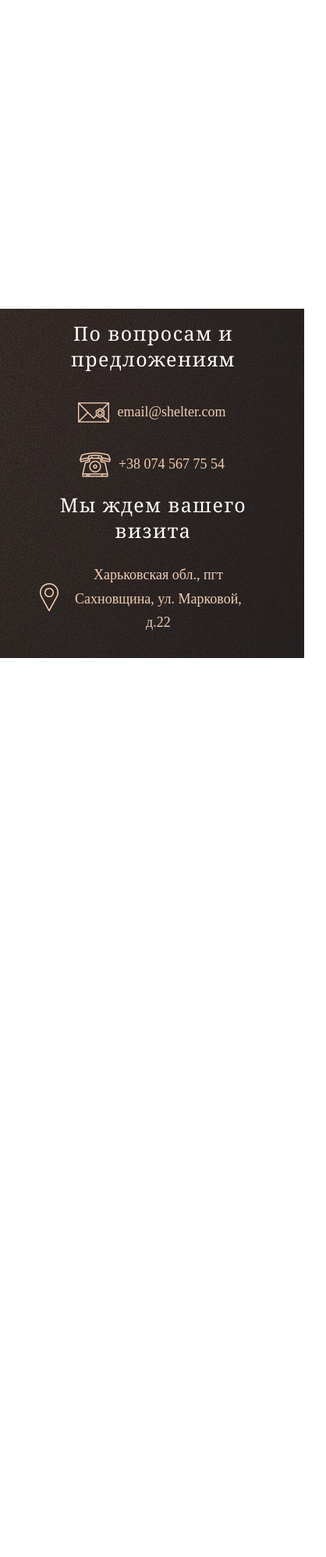
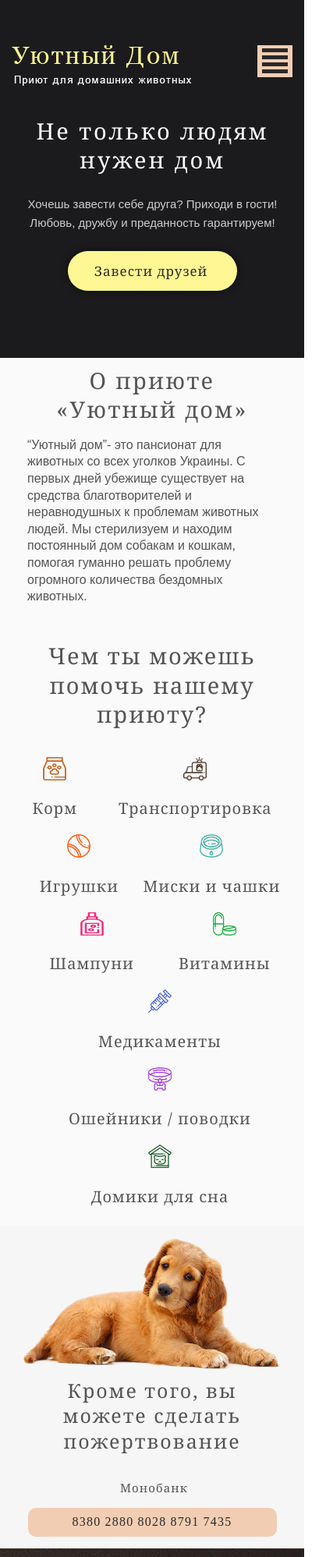
Before and after one commit to yliia-batova/cozy_home, a website: page app/index.html in a window 390 px wide. Shown: the top 1997 px of the page at 78% size, 418 px wide, since content can reach past the window. Before the commit the page ends 844 px from the top, so only its background shows below. Drawn offline with nearby package versions, Linux system fonts and the light colour scheme; files that its build step writes are made by us from their sources.

Commit message:
added adaptive index.html

```diff
--- a/app/index.html
+++ b/app/index.html
@@ -13,19 +13,19 @@
 <body>
     <div class="wrapper">
         <div class="content">
-            <!-- <header class="header"> -->
-                <!-- <div class="container">
+            <header class="header">
+                <div class="container">
                     <div class="header__top">
                         <a class="header__logo" href="#">
                             <img class="header__logo-img" src="images/logo.png" alt="logo">
                         </a>
                         <nav class="header__menu">
                             <button type="button" class="header__menu-btn">
-                          <div class="header__menu-line"></div>
-                          <div class="header__menu-line"></div>
-                          <div class="header__menu-line"></div>
-                          <div class="header__menu-line"></div>
-                        </button>
+                                <div class="header__menu-line"></div>
+                                <div class="header__menu-line"></div>
+                                <div class="header__menu-line"></div>
+                                <div class="header__menu-line"></div>
+                            </button>
                             <ul class="menu">
                                 <li class="menu__item">
                                     <a class="menu__link menu__link--yellow menu__link--active" href="#info">
@@ -59,15 +59,15 @@
                             Любовь, дружбу и преданность гарантируем!
                         </p>
                         <div class="header__link">
-                            <a href="new-items.html"  target="_blank" class="btn btn--yellow btn--m header__btn">
+                            <a href="new-items.html" target="_blank" class="btn btn--yellow btn--m header__btn">
                                 Завести друзей
                             </a>
                         </div>
                     </div>
-                </div> -->
-            <!-- </header> -->
+                </div>
+            </header>
             <main>
-                <!-- <section class="info" id="info">
+                <section class="info" id="info">
                     <div class="container">
                         <div class="info__inner">
                             <div class="info__img">
@@ -79,7 +79,7 @@
                                     «Уютный дом»
                                 </p>
                                 <p class="info__text">
-                                    “Уютный дом”-это пансионат для животных cо всех уголков Украины.
+                                    “Уютный дом”- это пансионат для животных cо всех уголков Украины.
                                     С первых дней убежище существует на средства благотворителей и неравнодушных
                                     к проблемам животных людей. Мы стерилизуем и находим постоянный дом собакам и
                                     кошкам,
@@ -95,7 +95,7 @@
                             <p class="title slider__title">
                                 Наши друзья, которые ищут дом
                             </p>
-                            <div class="slider__items slider__slick">
+                            <div class="slider__items slider__slick slider__slick--adaptive">
                                 <div class="slider__item">
                                     <img class="slider__img" src="images/cat-kate.png" alt="Cat">
                                     <p class="slider__item-title">
@@ -596,7 +596,7 @@
                             </div>
                         </div>
                     </div>
-                </section> -->
+                </section>
             </main>
         </div>
         <footer class="footer" id="footer">
--- a/app/js/main.js
+++ b/app/js/main.js
@@ -6,5 +6,23 @@ $(function () {
     dots: false,
     prevArrow: '<button class="slick-arrow slick-prew"><img src="images/prev-arrow.png"></button>',
     nextArrow: '<button class="slick-arrow slick-next"><img src="images/next-arrow.png"></button>',
+    responsive: [
+      {
+        breakpoint: 1100,
+        settings: {
+          slidesToShow: 2,
+        }
+      },
+      {
+        breakpoint: 900,
+        settings: {
+          slidesToShow: 1,
+        }
+      }
+    ]
+  });
+
+  $('.header__menu-btn').on('click', function(){
+    $('.header__menu .menu').slideToggle();
   });
 });
--- a/app/scss/_media.scss
+++ b/app/scss/_media.scss
@@ -1,4 +1,43 @@
 @media (max-width: 1199px) {
+    .info__inner {
+        padding: 89px 90px 77px 90px;
+    }
+
+    .info__title {
+        margin-right: 0;
+        margin-left: 0;
+    }
+
+    .slider__img {
+        margin-right: auto;
+        margin-left: auto;
+    }
+
+    .slider__title {
+        margin: 0 100px 60px;
+    }
+
+    .help__items {
+        justify-content: space-around;
+    }
+
+    .help__title {
+        margin: 0 100px 66px;
+    }
+
+    .help__item {
+        & + .help__item {
+            margin-left: 30px;
+        }
+        &:last-child {
+            margin-right: 0;
+        }
+    }
+
+    .donation__inner {
+        padding-right: 29px;
+    }
+
     .footer__inner {
         justify-content: space-around;
         padding-right: 225px;
@@ -11,12 +50,30 @@
 }
 
 @media (max-width: 991px) {
+    .header {
+        min-height: 100%;
+    }
+
+    .header__content {
+        margin-top: 20%;
+    }
+
+    .help__title,
+    .footer__title {
+        font-size: 34px;
+    }
+
+    .donation__inner {
+        display: block;
+        text-align: center;
+    }
+
+    .donation__card {
+        margin: 0 auto;
+    }
+
     .footer__inner {
         padding-right: 50px;
-    }
-
-    .footer__title {
-        font-size: 34px;
     }
 
     .footer__link {
@@ -28,9 +85,91 @@
     }
 }
 
+@media (max-width: 900px) {
+    .info__img {
+        display: none;
+    }
+
+    .slider__item {
+        max-width: none;
+    }
+
+    .pet {
+        padding: 40px;
+    }
+
+    .pet__img {
+        margin-right: 40px;
+    }
+}
+
 @media (max-width: 767px) {
+    .header__menu-btn,
     .footer__inner {
         display: block;
+    }
+    .header__menu .menu {
+        display: none;
+        position: absolute;
+        z-index: 2;
+        top: 120px;
+        left: 0;
+        right: 0;
+        width: 100%;
+        background-color: $dark-brown;
+        border: 2px solid $beige;
+    }
+
+    .help__title {
+        margin: 0 0 30px;
+    }
+
+    .menu__link {
+        display: block;
+        padding: 13px;
+    }
+
+    .header__menu .menu__item {
+        display: block;
+        text-align: center;
+        margin: 0;
+        padding-bottom: 5px;
+    }
+
+    .header__content {
+        max-width: 400px;
+        margin-top: 150px;
+    }
+
+    .pet {
+        padding: 20px;
+    }
+
+    .pet__img {
+        display: none;
+    }
+
+    .help__img {
+        width: 30px;
+        height: 30px;
+    }
+
+    .help__item {
+        & + .help__item {
+            margin-left: 10px;
+        }
+        &:last-child {
+            margin-right: 0;
+        }
+    }
+
+    .help__text {
+        margin-top: 15px;
+        margin-bottom: 15px;
+    }
+
+    .donation__inner {
+        padding: 15px;
     }
 
     .footer__contact {
@@ -67,7 +206,6 @@
         & + & {
             margin-left: 40px;
         }
-
     }
     .footer__title {
         margin-top: 10px;
@@ -79,8 +217,67 @@
     }
 }
 
+@media (max-width: 667px) {
+    .header__content {
+        max-width: 330px;
+        margin-top: 15%;
+    }
+
+    .info__inner {
+        padding: 50px;
+    }
+
+    .header__title,
+    .info__title,
+    .help__title,
+    .donation__title {
+        font-size: 29px;
+    }
+
+    .header__title {
+        padding-right: 0;
+    }
+
+    .info__text {
+        font-size: 16px;
+    }
+
+    .header {
+        background-image: none;
+        background-color: $header-bg;
+    }
+
+    .header__content {
+        max-width: none;
+        margin-top: 0;
+        text-align: center;
+    }
+
+    .header__text {
+        margin-bottom: 20px;
+        padding-right: 0;
+    }
+
+    .menu__link {
+        padding: 8px;
+    }
+
+    .help__inner {
+        padding: 10px;
+    }
+
+
+}
 
 @media (max-width: 567px) {
+    .header__link {
+        padding-bottom: 50px;
+    }
+
+    .slider {
+        display: none;
+    }
+
     .footer__inner {
         text-align: center;
     }
@@ -91,10 +288,35 @@
 }
 
 @media (max-width: 430px) {
+    .info__inner {
+        padding: 20px;
+    }
+
+    .info__title {
+        margin-bottom: 10px;
+    }
+
+    .help__item {
+        & + .help__item {
+            margin-left: 20px;
+        }
+    }
+
+    .donation__card {
+        padding-left: 0;
+        font-size: 16px;
+    }
+
+    .donation__card--icon {
+        background-image: none;
+        background-position: 10px, center;
+    }
+
     .footer__contact {
         margin: 0;
     }
-    .footer__title {
+    .footer__title,
+    .donation__title {
         margin-top: 0;
         font-size: 25px;
     }
@@ -111,8 +333,8 @@
     }
 
     .footer__address-link {
+        width: 89%;
         background-position: 10px, center;
-        width: 89%;
     }
 }
 
--- a/app/scss/_vars.scss
+++ b/app/scss/_vars.scss
@@ -5,3 +5,4 @@ $brown: #545454;
 $dark-brown: #292929;
 $beige: #f1cdb3;
 $green: #9ACD32;
+$header-bg: #1b1b1d;
--- a/app/scss/style.scss
+++ b/app/scss/style.scss
@@ -15,6 +15,22 @@
   display: flex;
   justify-content: space-between;
   padding-top: 58px;
+
+}
+
+.header__menu-btn {
+  display: none;
+  width: 45px;
+  border: none;
+  background-color: $beige;
+  padding-top: 4px;
+}
+
+.header__menu-line {
+  margin-bottom: 4px;
+  width: 100%;
+  height: 5px;
+  background-color: $dark-brown;
 }
 
 .menu {
@@ -99,6 +115,10 @@
   color: $gray;
 }
 
+.header__link {
+  padding-bottom: 100px;
+}
+
 .btn {
   border-radius: 27px;
   box-shadow: 0 0 10px rgba(0, 0, 0, 0.5);
@@ -159,6 +179,7 @@
 
 .info__img {
   margin-right: 120px;
+  width: 100%;
 }
 
 .info__title {
@@ -309,6 +330,7 @@
 
 .donation__img {
   margin-right: 58px;
+  width: 100%;
 }
 
 .donation__title {
```
Also changed, not shown: app/new-items.html (+2 -2 lines).
